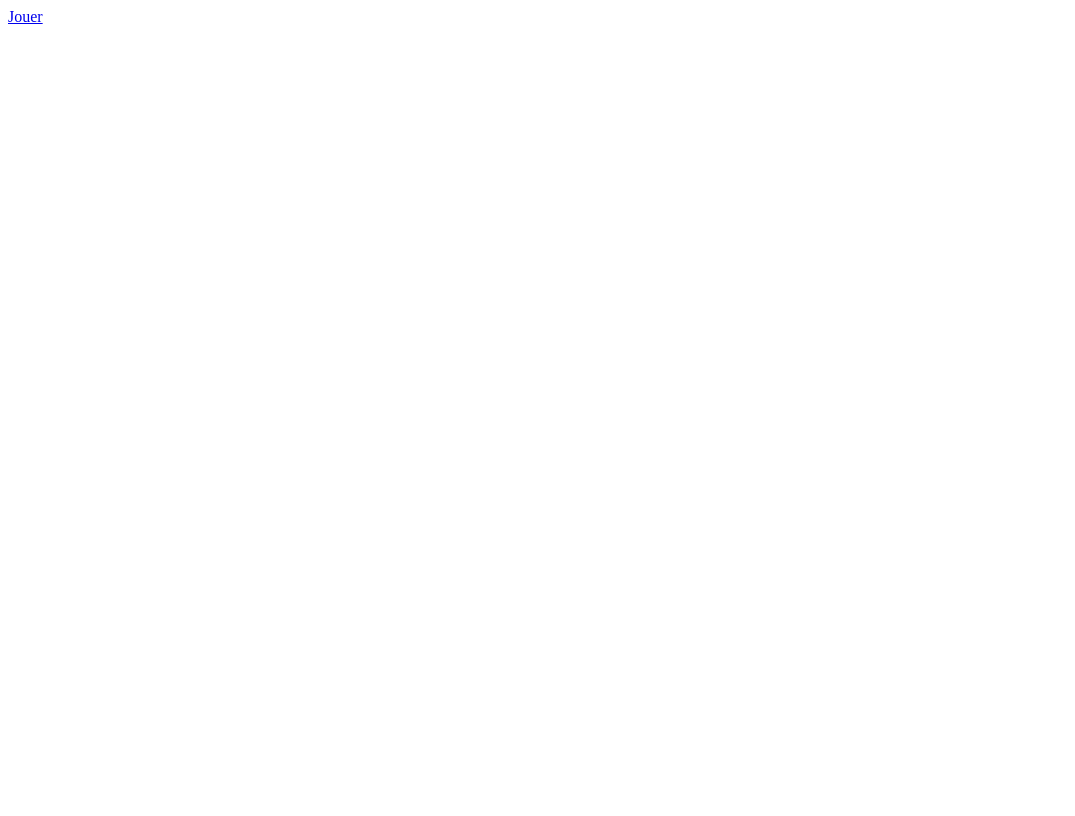
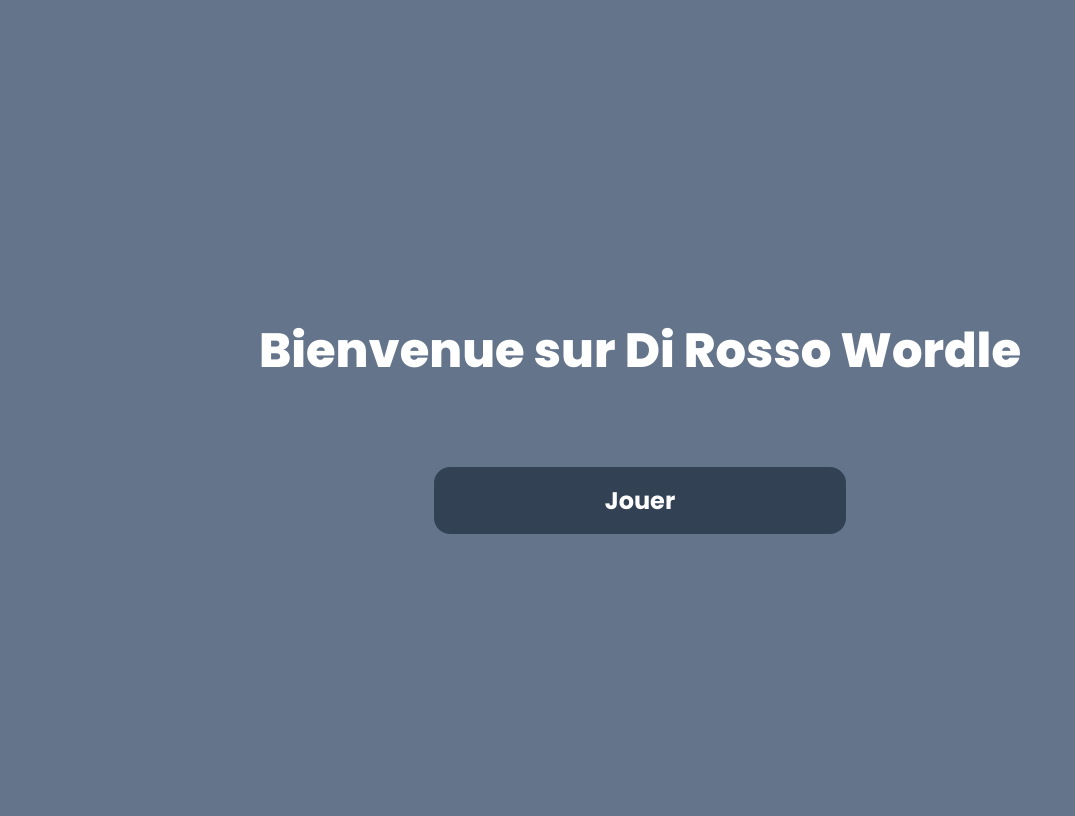
Before and after one commit to dijerosso59/wordle, a PHP site: page /home.php in a window 1280 px wide. Before the commit the part shown is almost empty. Shown: the whole page, without its empty margins (0-1075 px from the left). Before the commit the page ends 24 px from the top, so only its background shows below. Run offline with PHP 8.4, Linux system fonts and the light colour scheme.

Commit message:
add style

```diff
--- a/views/home.php
+++ b/views/home.php
@@ -1 +1,62 @@
-<a href="/game">Jouer</a>
+<!DOCTYPE html>
+<html lang="fr">
+
+<head>
+    <meta charset="UTF-8">
+    <meta http-equiv="X-UA-Compatible" content="IE=edge">
+    <meta name="viewport" content="width=device-width, initial-scale=1.0">
+    <title>Wordle</title>
+</head>
+
+<style>
+    @import url('https://fonts.googleapis.com/css2?family=Poppins:wght@400;700;800&display=swap');
+
+
+    a {
+        display: block;
+        text-decoration: none;
+        font-weight: bold;
+        padding: 1rem;
+        color: white;
+        background-color: rgb(51 65 85);
+        width: 50%;
+        font-size: 1.5rem;
+        margin: auto;
+        border-radius: 1rem;
+        margin-top: 5rem;
+        transition: transform .2s
+    }
+
+    a:hover {
+        transform: scale(1.225);
+    }
+
+    body {
+        min-height: 100vh;
+        display: flex;
+        background-color: rgb(100 116 139);
+        color: white;
+        font-family: 'Poppins', sans-serif;
+    }
+
+    div {
+        margin: auto;
+        text-align: center;
+    }
+
+    h1 {
+        font-size: 3rem;
+        font-weight: 800;
+    }
+</style>
+
+<body>
+
+    <div>
+        <h1>Bienvenue sur Di Rosso Wordle</h1>
+        <a href="/game">Jouer</a>
+    </div>
+
+</body>
+
+</html>
```
